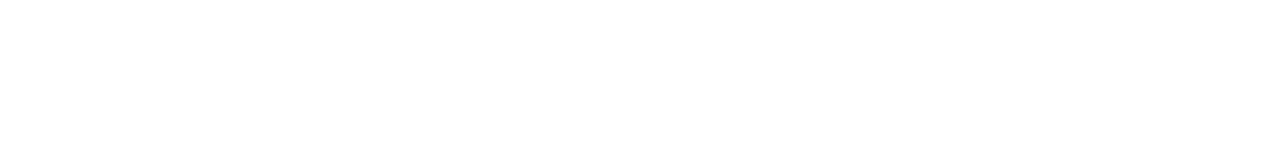
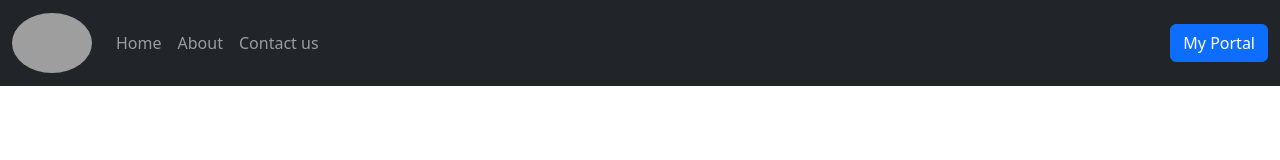
Before and after one commit to FabriceSerapio/FV_ICT9S_Q2Project_Group7, a plain HTML site: page index.html in a window 1280 px wide. Drawn offline with nearby package versions, Linux system fonts and the light colour scheme; grey boxes are pictures that could not be loaded.

Commit message:
index.html

```diff
--- a/index.html
+++ b/index.html
@@ -17,5 +17,29 @@
 
             FABRICE SERAPIO: Body sections (paragraphs, headings, lists, etc.)
     -->
+            <nav class="navbar navbar-expand-lg navbar-dark bg-dark">
+  <div class="container-fluid">
+      <a class="navbar-brand" href="#"><img src="https://encrypted-tbn0.gstatic.com/images?q=tbn:ANd9GcSffsm2n4xf-Ake_7FjbIElN4zOydP5HGxF899j-8bZJQ&s=10" alt="OB_logo" class="img-fluid rounded-circle" style="height: 60px;"></a>
+    <button class="navbar-toggler" type="button" data-bs-toggle="collapse" data-bs-target="#mynavbar">
+      <span class="navbar-toggler-icon"></span>
+    </button>
+    <div class="collapse navbar-collapse" id="mynavbar">
+      <ul class="navbar-nav me-auto">
+        <li class="nav-item">
+          <a class="nav-link" href="#">Home</a>
+        </li>
+        <li class="nav-item">
+          <a class="nav-link" href="#">About</a>
+        </li>
+        <li class="nav-item">
+          <a class="nav-link" href="#">Contact us<img src="" alt="" class=""></a>
+        </li>
+      </ul>
+      <form class="d-flex">
+         <a href="https://obmontessori.orangeapps.ph/landing/obmontessori/" class="Portal"> <button class="btn btn-primary" type="button">My Portal</button></a>
+      </form>
+    </div>
+  </div>
+</nav>
 </body>
 </html>
```
